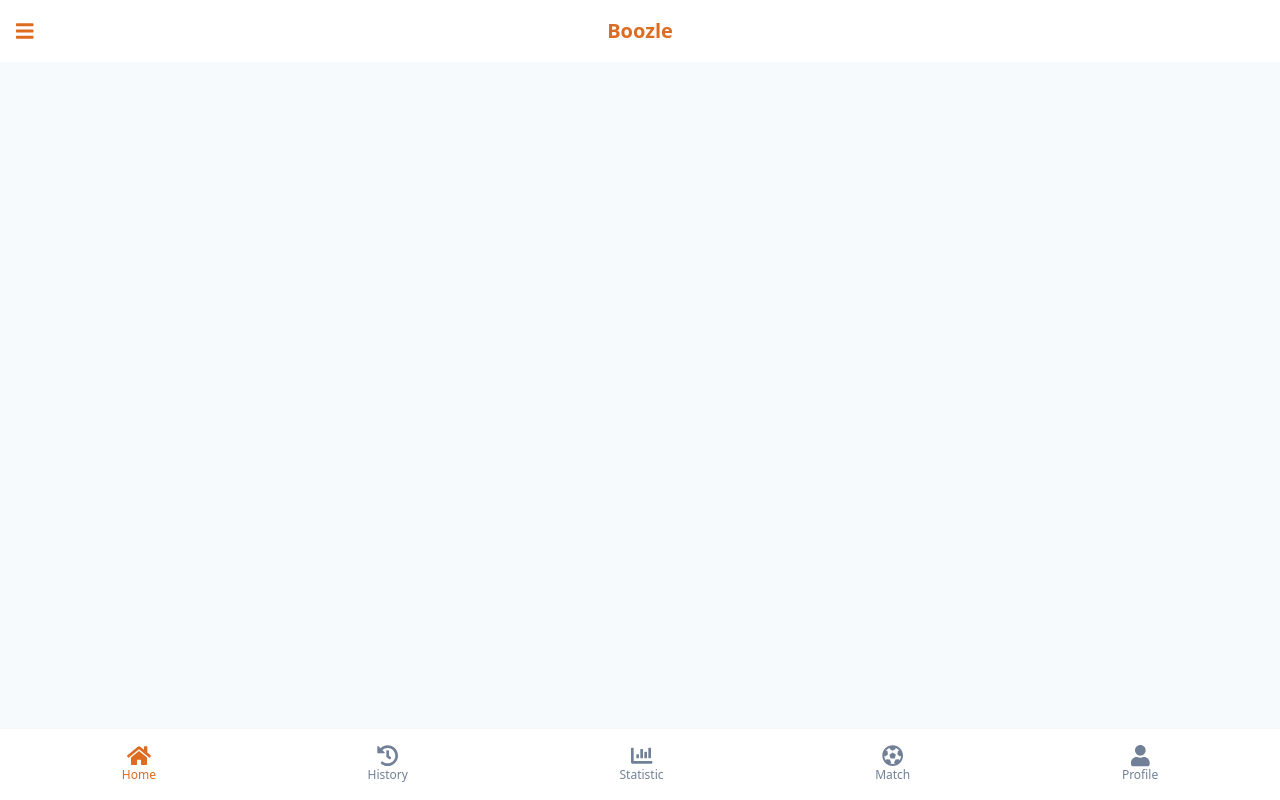
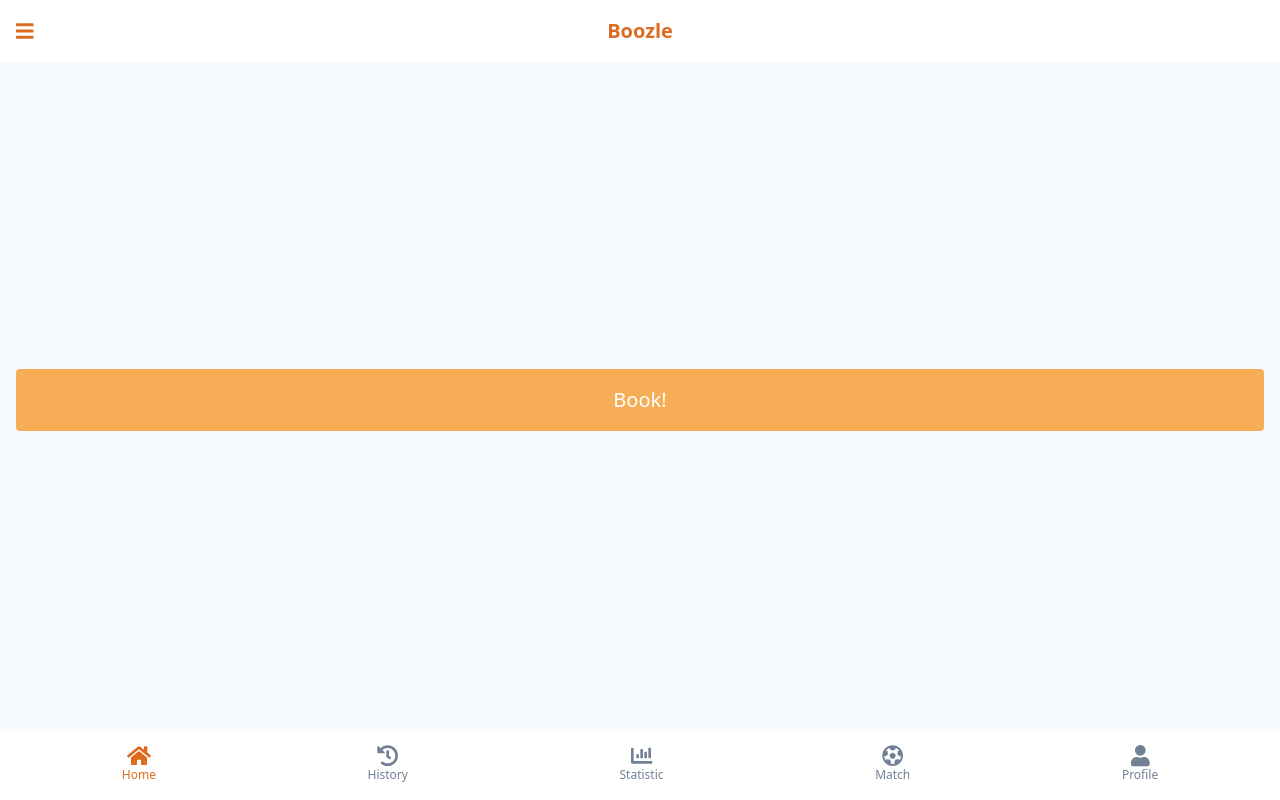
Before and after one commit to ilhamwahabi/boozle, a Gatsby site: page / in a window 1280 px wide. Built offline with nearby package versions, Linux system fonts and the light colour scheme; Gatsby itself is replaced by a stand-in of ours.

Commit message:
Create booking button

```diff
--- /dev/null
+++ b/src/components/BookingButton.tsx
@@ -0,0 +1,11 @@
+import React from "react";
+
+const BookingButton = () => {
+  return (
+    <button className="bg-orange-400 px-8 py-4 text-xl text-white rounded">
+      Book!
+    </button>
+  );
+};
+
+export default BookingButton;
--- a/src/components/BottomBar.tsx
+++ b/src/components/BottomBar.tsx
@@ -16,7 +16,7 @@ const BottomBar = () => {
     <div
       className="
         flex justify-around items-center
-        fixed bottom-0 p-4 bg-white w-screen
+        fixed left-0 bottom-0 p-4 bg-white w-screen
       "
     >
       <BottomBarItem icon={faHome} label="Home" selected={pathname === "/"} />
--- a/src/components/Navbar.tsx
+++ b/src/components/Navbar.tsx
@@ -8,7 +8,7 @@ const Navbar = () => {
       className="
         flex justify-center items-center
         text-orange-600 text-xl font-bold
-        p-4 bg-white fixed top-0 w-screen
+        p-4 bg-white fixed left-0 top-0 w-screen
       "
     >
       <FontAwesomeIcon
--- a/src/components/layout.tsx
+++ b/src/components/layout.tsx
@@ -6,7 +6,12 @@ const Layout = props => {
   const { children } = props;
 
   return (
-    <section className="pt-16 bg-gray-100 min-h-screen">
+    <section
+      className="
+        py-16 px-4 bg-gray-100 min-h-screen w-screen
+        flex flex-col justify-center
+      "
+    >
       <Navbar></Navbar>
       {children}
       <BottomBar></BottomBar>
--- a/src/pages/index.tsx
+++ b/src/pages/index.tsx
@@ -1,18 +1,14 @@
 import React from "react";
 
-import SEO from "../components/seo";
+import Layout from "../components/layout";
+import BookingButton from "../components/BookingButton";
 
-import Layout from "../components/layout";
-
-function IndexPage(props) {
+const IndexPage = () => {
   return (
     <Layout>
-      <SEO
-        title="Home"
-        keywords={[`gatsby`, `tailwind`, `react`, `tailwindcss`]}
-      />
+      <BookingButton></BookingButton>
     </Layout>
   );
-}
+};
 
 export default IndexPage;
```
